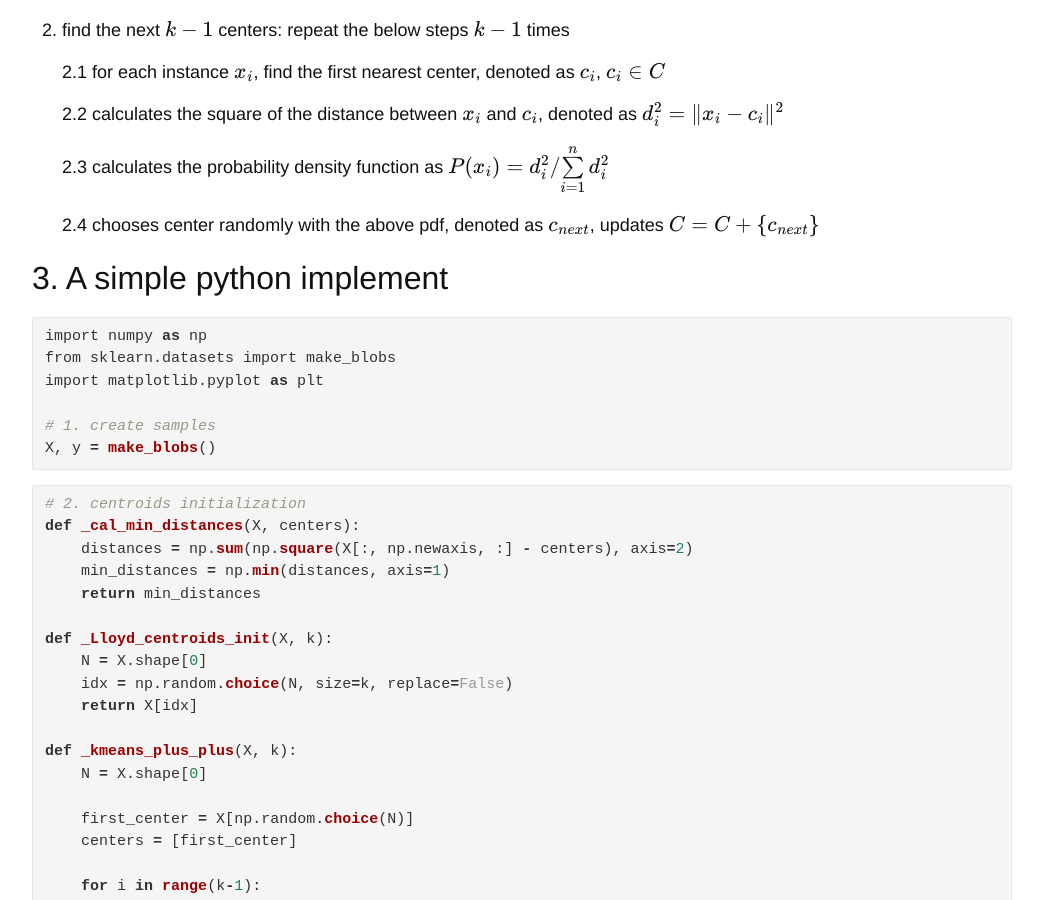
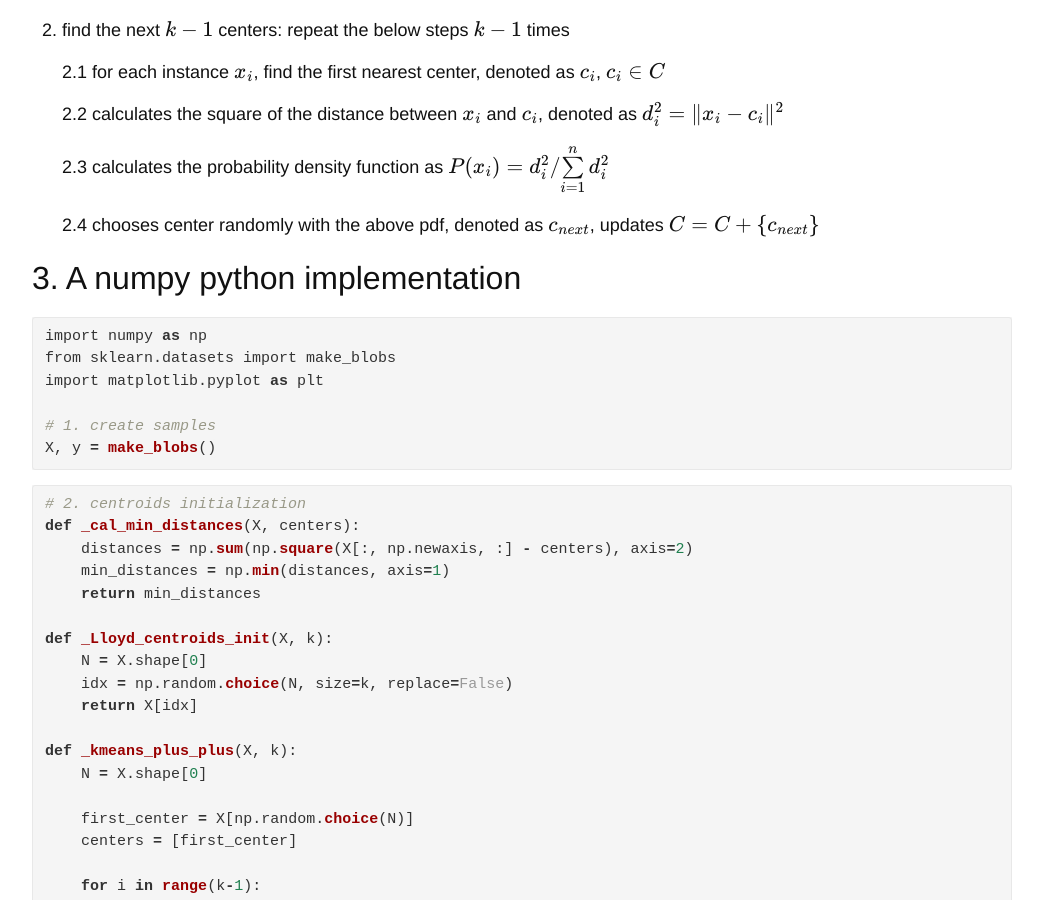
Before and after one commit to ainesmile/ainesmile.github.io, a Jekyll site: the page built from _posts/2020-09-14-kmeans.md, in a window 1280 px wide and 900 px high, scrolled down 1253 px. Shown: the whole window, without its empty margins (118-1161 px from the left). Built offline with Jekyll 4.4.1, drawn with Linux system fonts in a browser that asks for light colours; formulas are drawn with MathJax 3.

Commit message:
add numpy as keywords

````diff
--- a/_posts/2020-09-14-kmeans.md
+++ b/_posts/2020-09-14-kmeans.md
@@ -2,7 +2,7 @@
 layout: post
 title:  "A Simple Note for k-means clustering"
 date:   2020-09-14 +1200
-keywords: k-means cluster
+keywords: k-means cluster numpy
 categories: Machine-Learning
 ---
 
@@ -60,7 +60,7 @@ Centroids initialization plays an important part in kmeans. The result may rely
 
 
 
-## 3. A simple python implement
+## 3. A numpy python implementation
 
 ```python
 import numpy as np
````
Also changed, not shown: _posts/2020-10-01-gaussian-mixture-models.md (+2 -2 lines).
